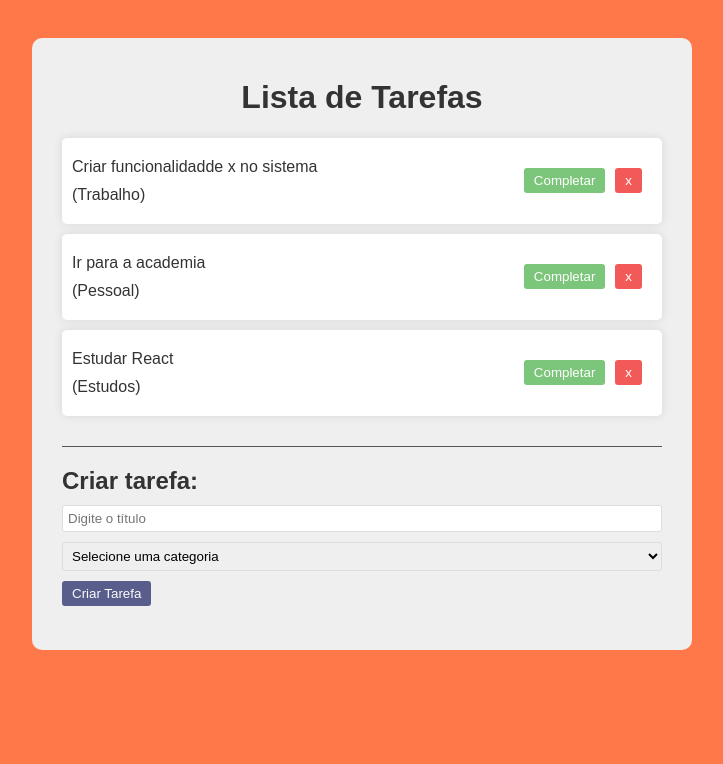
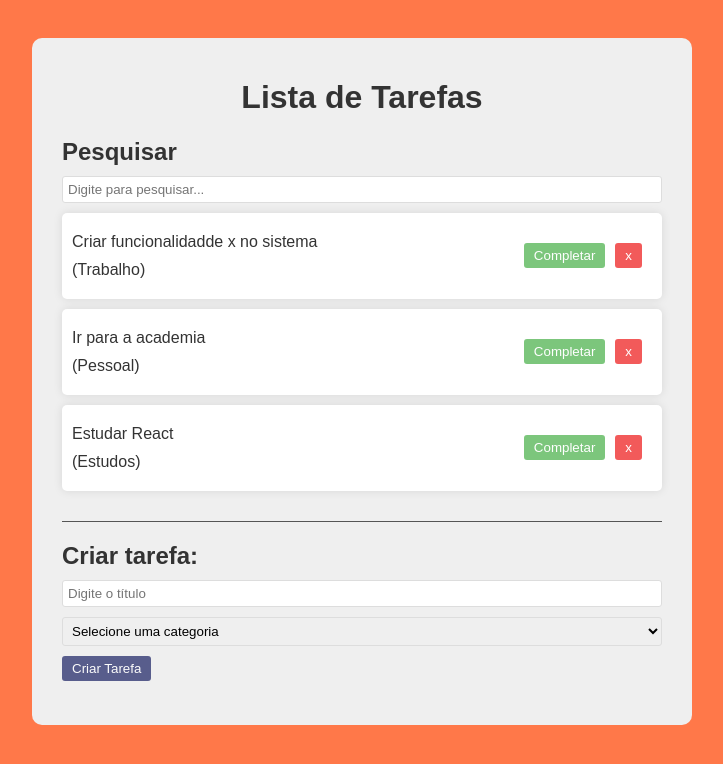
Before and after one commit to pedroCoding/To-Do-List-com-ReactJS, a React (Vite) app in the folder list To-Do/: page / in a window 1280 px wide. Shown: the top 764 px of the page, without its empty margins (278-1001 px from the left). Built offline with nearby package versions, Linux system fonts and the light colour scheme.

Commit message:
Adicionando funcionalidade pesquisar

```diff
--- a/list To-Do/src/App.jsx
+++ b/list To-Do/src/App.jsx
@@ -2,6 +2,7 @@ import { useState } from "react";
 import "./App.css";
 import Todo from "./components/Todo";
 import TodoForm from "./components/TodoForm";
+import Search from "./components/Search";
 
 function App() {
   const [todos, setTodos] = useState([
@@ -24,6 +25,8 @@ function App() {
       isCompleted: false,
     },
   ]);
+
+  const [search, setSearch] = useState("");
 
   const addTodo = (text, category) => {
 
@@ -56,8 +59,9 @@ function App() {
   return(
     <div className="app">
       <h1>Lista de Tarefas</h1>
+      <Search search={search} setSearch={setSearch}/>
       <div className="todo-list">
-        {todos.map((todo) => (
+        {todos.filter((todo) => todo.text.toLowerCase().includes(search.toLowerCase())).map((todo) => (
           <Todo key={todo.id} todo={todo} removeTodo={removeTodo} completeTodo={completeTodo}/>
         ))}
       </div>
--- a/list To-Do/src/components/Search.jsx
+++ b/list To-Do/src/components/Search.jsx
@@ -1,7 +1,7 @@
 const Search = ({search, setSearch }) => {
   return <div className="search">
     <h2>Pesquisar</h2>
-    <input type="text" className="text" />
+    <input type="text" value={search} onChange={(e) => setSearch(e.target.value)} placeholder="Digite para pesquisar..." />
   </div>
 }
 
```
